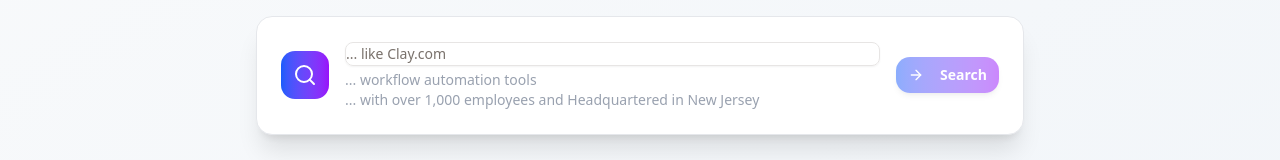
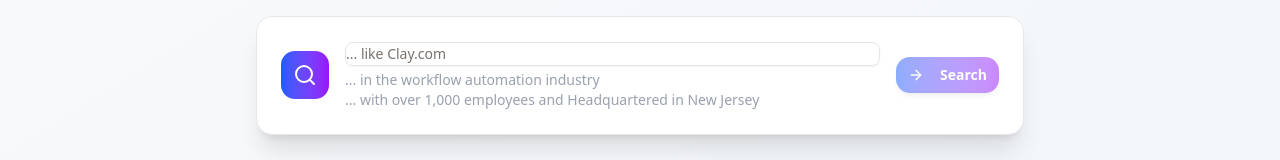
Before and after one commit to jjward25/rfp_search, a Next.js app: page / in a window 1280 px wide. Shown: the part 322-482 px from the top of the page. Built offline with nearby package versions, Linux system fonts and the light colour scheme.

Commit message:
tyepScritp

```diff
--- a/app/api/search/route.ts
+++ b/app/api/search/route.ts
@@ -69,7 +69,7 @@
   }
 }
 
-export async function GET(request: NextRequest) {
+export async function GET() {
   return NextResponse.json({
     message: 'Company Search API',
     endpoints: {
--- a/app/api/stream-companies/route.ts
+++ b/app/api/stream-companies/route.ts
@@ -1,8 +1,8 @@
 import { NextRequest } from 'next/server'
 
 // In-memory storage for received companies (in production, use a database)
-let receivedCompanies: any[] = []
-let connectedClients: Set<ReadableStreamDefaultController> = new Set()
+const receivedCompanies: any[] = []
+const connectedClients: Set<ReadableStreamDefaultController> = new Set()
 
 export async function GET(request: NextRequest) {
   const stream = new ReadableStream({
--- a/app/competitors/page.tsx
+++ b/app/competitors/page.tsx
@@ -176,7 +176,6 @@
   switch (fieldType) {
     case "features":
       // Regex pattern for bullet points: "* ", "- ", or "**" at the beginning of a line
-      const bulletPattern = /^(?:\*\s|\-\s|\*\*)\s*(.*)/gm
       const foundBullets: string[] = []
 
       // Find all lines that match the bullet pattern
--- a/app/page.tsx
+++ b/app/page.tsx
@@ -240,7 +240,7 @@
                   style={{ height: 'auto', minHeight: '24px' }}
                 />
                 <div className="text-sm text-gray-400 mt-1">
-                  <div>... workflow automation tools</div>
+                  <div>... in the workflow automation industry</div>
                   <div>... with over 1,000 employees and Headquartered in New Jersey</div>
                 </div>
               </div>
```
